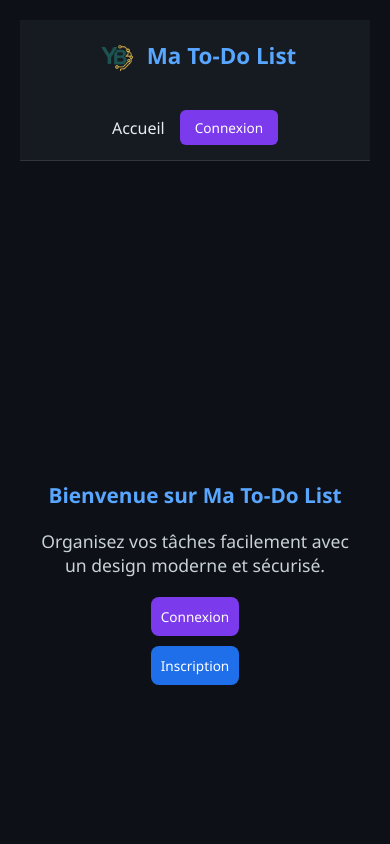
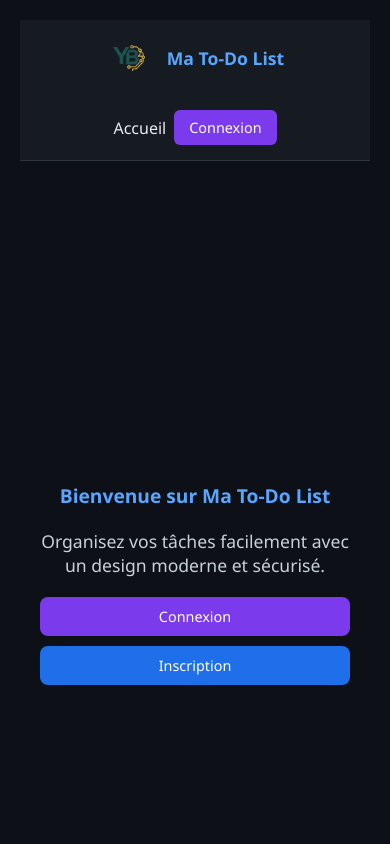
Before and after one commit to YanisBnkdr3/todo-auth-frontend, a React (Create React App) app: page / in a window 390 px wide. Shown: the top 844 px of the page. Built offline with nearby package versions, Linux system fonts and the light colour scheme.

Commit message:
change design phone

```diff
--- a/src/App.css
+++ b/src/App.css
@@ -49,7 +49,7 @@ h2 {
 
 button {
   padding: 12px 20px;
-  background: #7c3aed; /* bouton vert stylé */
+  background: #7c3aed;
   border: none;
   border-radius: 8px;
   color: white;
@@ -64,7 +64,7 @@ button:hover {
 }
 
 button.secondary {
-  background: #1f6feb; /* bleu */
+  background: #1f6feb;
 }
 
 button.secondary:hover {
@@ -121,15 +121,21 @@ li {
 li span {
   cursor: pointer;
   transition: color 0.3s;
+  word-break: break-word;
 }
 
 li span.completed {
   text-decoration: line-through;
   color: #8b949e;
 }
+
 footer {
   color: #58a6ff;
+  margin-top: auto;
+  text-align: center;
+  padding: 15px;
 }
+
 /* --- Timer + message --- */
 .todo-header {
   display: flex;
@@ -166,6 +172,7 @@ footer {
     transform: translateY(0);
   }
 }
+
 /* --- Navbar --- */
 .navbar {
   width: 100%;
@@ -175,11 +182,15 @@ footer {
   display: flex;
   justify-content: space-between;
   align-items: center;
+  flex-wrap: wrap;
 }
 
 .navbar h1 {
   font-size: 1.4rem;
   color: #58a6ff;
+  display: flex;
+  align-items: center;
+  gap: 8px;
 }
 
 .navbar nav {
@@ -205,10 +216,11 @@ footer {
   border: none;
   cursor: pointer;
 }
-/* --- Responsive --- */
+
+/* --- Responsive (tablette) --- */
 @media (max-width: 768px) {
   h1 {
-    font-size: 1.6rem;
+    font-size: 1.4rem;
   }
 
   form {
@@ -220,40 +232,74 @@ footer {
     font-size: 0.95rem;
   }
 }
+
+/* --- Responsive (mobile) --- */
+@media (max-width: 480px) {
+  h1,
+  h2 {
+    font-size: 1.2rem;
+    text-align: center;
+  }
+
+  form {
+    padding: 15px;
+    width: 100%;
+    max-width: 100%;
+  }
+
+  input,
+  button {
+    font-size: 0.9rem;
+    padding: 10px;
+    width: 100%; /* ✅ full width sur mobile */
+  }
+
+  .buttons {
+    flex-direction: column;
+    gap: 10px;
+    width: 100%;
+  }
+
+  .navbar {
+    flex-direction: column;
+    align-items: center;
+    text-align: center;
+    gap: 10px;
+  }
+
+  .navbar h1 {
+    font-size: 1.1rem;
+  }
+
+  .navbar nav {
+    flex-wrap: wrap;
+    justify-content: center;
+    gap: 8px;
+  }
+
+  ul {
+    max-width: 100%;
+  }
+
+  li {
+    flex-direction: column; /* ✅ bouton passe en dessous du texte */
+    align-items: flex-start;
+    gap: 8px;
+  }
+
+  li button {
+    align-self: flex-end; /* ✅ bouton bien aligné */
+  }
+
+  .clock {
+    font-size: 1rem;
+    padding: 6px 10px;
+  }
+}
+
 .logo-icon {
   width: 45px;
   height: 45px;
   margin-right: 8px;
   vertical-align: middle;
 }
-
-@media (max-width: 480px) {
-  h1,
-  h2 {
-    font-size: 1.3rem;
-  }
-
-  form {
-    padding: 15px;
-  }
-
-  input,
-  button {
-    font-size: 0.85rem;
-    padding: 10px;
-  }
-
-  .buttons {
-    flex-direction: column;
-    gap: 10px;
-  }
-  .navbar {
-    flex-direction: column;
-    gap: 10px;
-  }
-
-  .navbar nav {
-    flex-wrap: wrap;
-    justify-content: center;
-  }
-}
```
